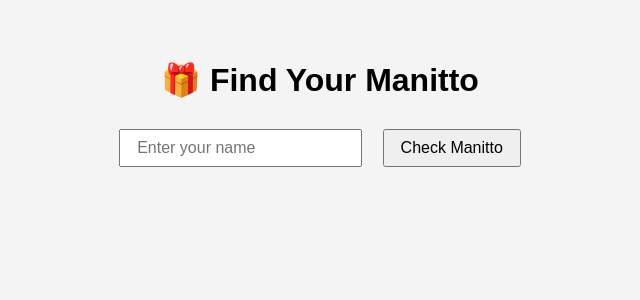
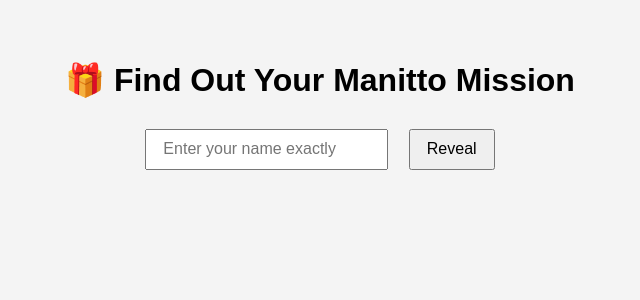
Before and after one commit to jinjinjarara/manitto-checker, a Flask app: page / in a window 1280 px wide. Shown: the top 300 px of the page, without its empty margins (320-960 px from the left). Run offline with Flask 3, Linux system fonts and the light colour scheme.

Commit message:
index.html

```diff
--- a/templates/index.html
+++ b/templates/index.html
@@ -2,20 +2,20 @@
 <html lang="en">
 <head>
   <meta charset="UTF-8">
-  <title>Manitto Checker</title>
+  <title>Manitto Reveal</title>
   <style>
-    body { font-family: Arial, sans-serif; padding: 2rem; background: #f4f4f4; text-align: center; }
-    input, button { padding: 0.5rem 1rem; margin: 0.5rem; font-size: 1rem; }
-    #result { margin-top: 1rem; font-size: 1.2rem; font-weight: bold; }
+    body { font-family: Arial, sans-serif; text-align: center; padding: 2rem; background: #f4f4f4; }
+    input, button { padding: 0.6rem 1rem; margin: 0.5rem; font-size: 1rem; }
+    #result { margin-top: 2rem; font-size: 1.1rem; }
   </style>
 </head>
 <body>
-  <h1>🎁 Find Your Manitto</h1>
+  <h1>🎁 Find Out Your Manitto Mission</h1>
   <form id="manittoForm">
-    <input type="text" id="nameInput" placeholder="Enter your name" required />
-    <button type="submit">Check Manitto</button>
+    <input type="text" id="nameInput" placeholder="Enter your name exactly" required />
+    <button type="submit">Reveal</button>
   </form>
-  <p id="result"></p>
+  <div id="result"></div>
 
   <script>
     document.getElementById("manittoForm").addEventListener("submit", async function(e) {
@@ -27,7 +27,19 @@
         body: JSON.stringify({ name })
       });
       const data = await res.json();
-      document.getElementById("result").innerText = data.manitto ? `Your Manitto is: ${data.manitto}` : data.error;
+
+      const resultEl = document.getElementById("result");
+      if (data.manitto) {
+        resultEl.innerHTML = `
+          <p>Your Manitto is: <strong>${data.manitto}</strong></p>
+          <p>Your missions are:</p>
+          <ul>
+            ${data.missions.map(m => `<li>${m}</li>`).join('')}
+          </ul>
+        `;
+      } else {
+        resultEl.innerHTML = `<p style="color: red;">${data.error}</p>`;
+      }
     });
   </script>
 </body>
```
